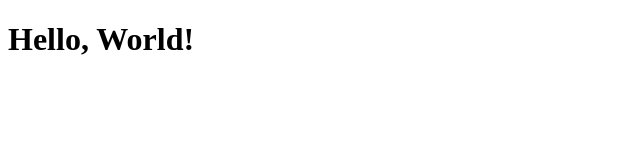
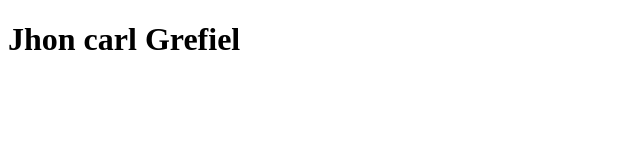
Before and after one commit to carlgrefiel/sample-html, a plain HTML site: page index.html in a window 1280 px wide. Shown: the whole page, without its empty margins (0-640 px from the left). Drawn offline with Linux system fonts and the light colour scheme.

Commit message:
second commit

```diff
--- a/index.html
+++ b/index.html
@@ -6,6 +6,6 @@
     <title>Hello World</title>
   </head>
   <body>
-    <h1>Hello, World!</h1>
+    <h1>Jhon carl Grefiel</h1>
   </body>
 </html>
```
